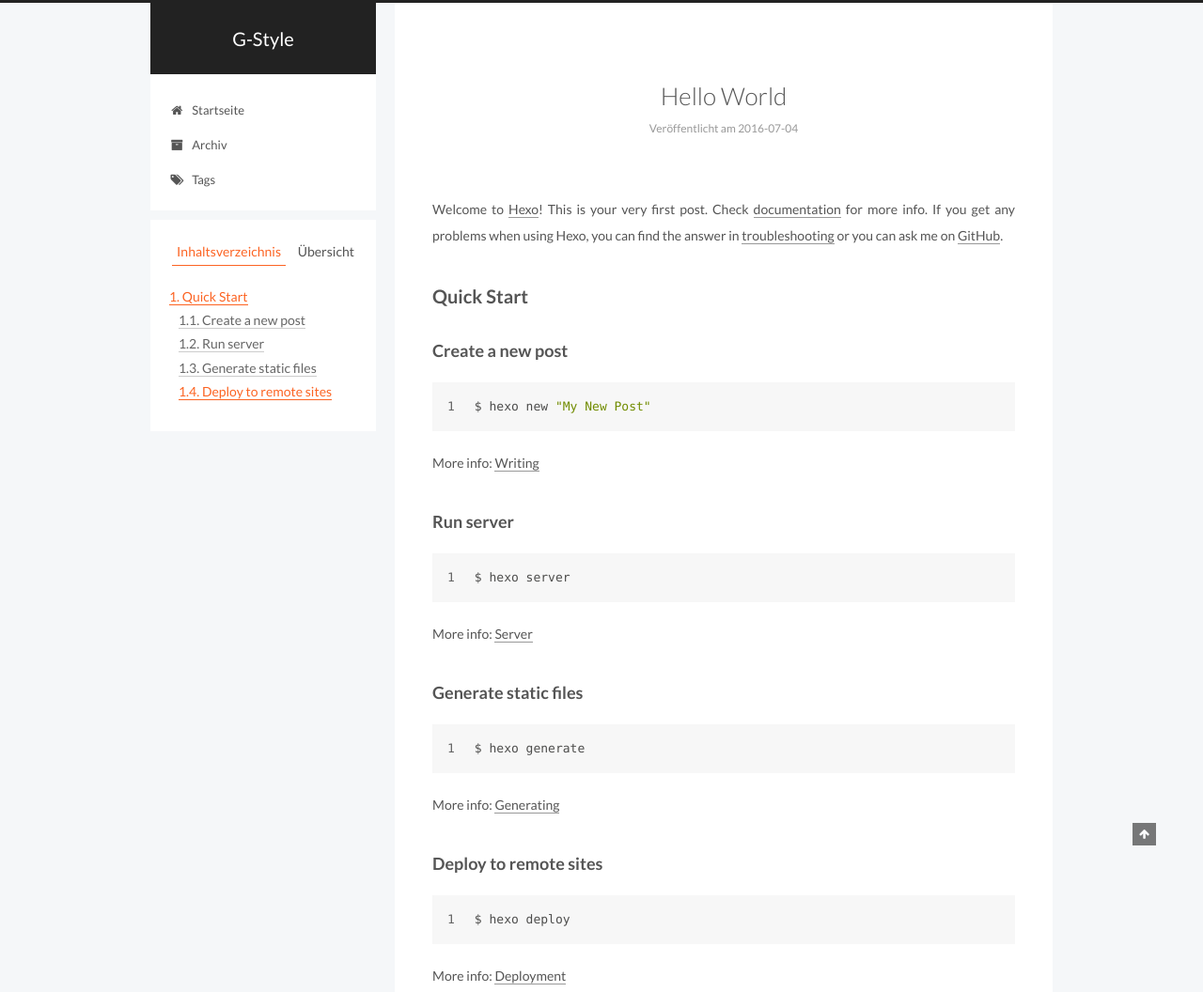
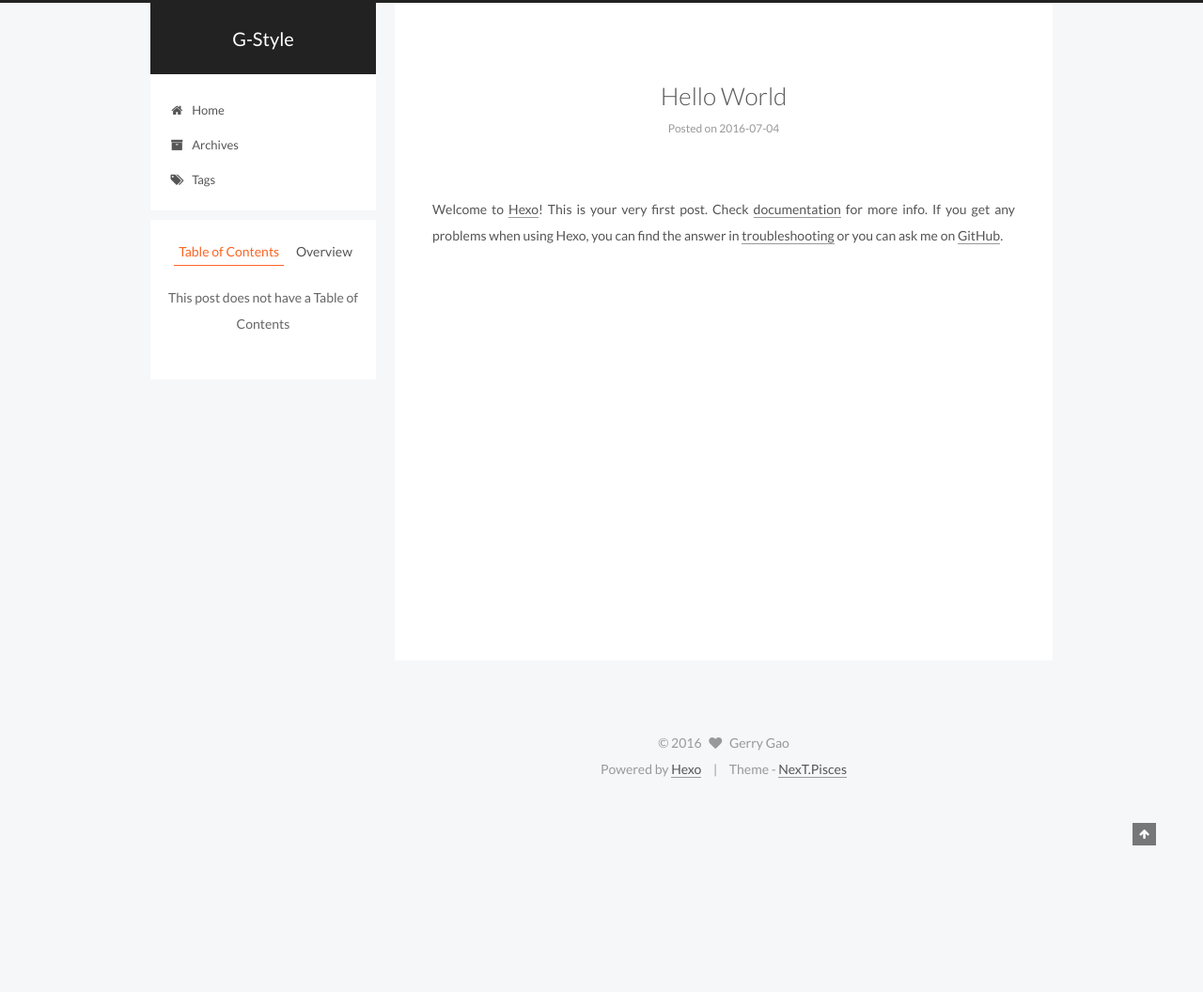
Before and after one commit to mlgmlg103/g-style.github.com, a plain HTML site: page 2016/07/04/hello-world/index.html in a window 1280 px wide. Shown: the top 1056 px of the page at 94% size. After the commit the page ends 853 px from the top, so only its background shows below. Drawn offline with Linux system fonts and the light colour scheme.

Commit message:
Site updated: 2016-07-04 10:56:32

```diff
--- a/2016/07/04/hello-world/index.html
+++ b/2016/07/04/hello-world/index.html
@@ -84,19 +84,16 @@
 
 
 
-<meta name="description" content="Welcome to Hexo! This is your very first post. Check documentation for more info. If you get any problems when using Hexo, you can find the answer in troubleshooting or you can ask me on GitHub.
-Quick">
+<meta name="description" content="Welcome to Hexo! This is your very first post. Check documentation for more info. If you get any problems when using Hexo, you can find the answer in troubleshooting or you can ask me on GitHub.">
 <meta property="og:type" content="article">
 <meta property="og:title" content="Hello World">
 <meta property="og:url" content="http://yoursite.com/2016/07/04/hello-world/index.html">
 <meta property="og:site_name" content="G-Style">
-<meta property="og:description" content="Welcome to Hexo! This is your very first post. Check documentation for more info. If you get any problems when using Hexo, you can find the answer in troubleshooting or you can ask me on GitHub.
-Quick">
-<meta property="og:updated_time" content="2016-07-04T12:29:17.000Z">
+<meta property="og:description" content="Welcome to Hexo! This is your very first post. Check documentation for more info. If you get any problems when using Hexo, you can find the answer in troubleshooting or you can ask me on GitHub.">
+<meta property="og:updated_time" content="2016-07-04T14:56:21.000Z">
 <meta name="twitter:card" content="summary">
 <meta name="twitter:title" content="Hello World">
-<meta name="twitter:description" content="Welcome to Hexo! This is your very first post. Check documentation for more info. If you get any problems when using Hexo, you can find the answer in troubleshooting or you can ask me on GitHub.
-Quick">
+<meta name="twitter:description" content="Welcome to Hexo! This is your very first post. Check documentation for more info. If you get any problems when using Hexo, you can find the answer in troubleshooting or you can ask me on GitHub.">
 
 
 
@@ -177,7 +174,7 @@
 
               <i class="menu-item-icon fa fa-fw fa-home"></i> <br />
 
-            Startseite
+            Home
           </a>
         </li>
 
@@ -187,7 +184,7 @@
 
               <i class="menu-item-icon fa fa-fw fa-archive"></i> <br />
 
-            Archiv
+            Archives
           </a>
         </li>
 
@@ -250,7 +247,7 @@
             <span class="post-meta-item-icon">
               <i class="fa fa-calendar-o"></i>
             </span>
-            <span class="post-meta-item-text">Veröffentlicht am</span>
+            <span class="post-meta-item-text">Posted on</span>
             <time itemprop="dateCreated" datetime="2016-07-04T08:29:17-04:00" content="2016-07-04">
               2016-07-04
             </time>
@@ -280,14 +277,6 @@
 
 
         <p>Welcome to <a href="https://hexo.io/" target="_blank" rel="external">Hexo</a>! This is your very first post. Check <a href="https://hexo.io/docs/" target="_blank" rel="external">documentation</a> for more info. If you get any problems when using Hexo, you can find the answer in <a href="https://hexo.io/docs/troubleshooting.html" target="_blank" rel="external">troubleshooting</a> or you can ask me on <a href="https://github.com/hexojs/hexo/issues" target="_blank" rel="external">GitHub</a>.</p>
-<h2 id="Quick-Start"><a href="#Quick-Start" class="headerlink" title="Quick Start"></a>Quick Start</h2><h3 id="Create-a-new-post"><a href="#Create-a-new-post" class="headerlink" title="Create a new post"></a>Create a new post</h3><figure class="highlight bash"><table><tr><td class="gutter"><pre><div class="line">1</div></pre></td><td class="code"><pre><div class="line">$ hexo new <span class="string">"My New Post"</span></div></pre></td></tr></table></figure>
-<p>More info: <a href="https://hexo.io/docs/writing.html" target="_blank" rel="external">Writing</a></p>
-<h3 id="Run-server"><a href="#Run-server" class="headerlink" title="Run server"></a>Run server</h3><figure class="highlight bash"><table><tr><td class="gutter"><pre><div class="line">1</div></pre></td><td class="code"><pre><div class="line">$ hexo server</div></pre></td></tr></table></figure>
-<p>More info: <a href="https://hexo.io/docs/server.html" target="_blank" rel="external">Server</a></p>
-<h3 id="Generate-static-files"><a href="#Generate-static-files" class="headerlink" title="Generate static files"></a>Generate static files</h3><figure class="highlight bash"><table><tr><td class="gutter"><pre><div class="line">1</div></pre></td><td class="code"><pre><div class="line">$ hexo generate</div></pre></td></tr></table></figure>
-<p>More info: <a href="https://hexo.io/docs/generating.html" target="_blank" rel="external">Generating</a></p>
-<h3 id="Deploy-to-remote-sites"><a href="#Deploy-to-remote-sites" class="headerlink" title="Deploy to remote sites"></a>Deploy to remote sites</h3><figure class="highlight bash"><table><tr><td class="gutter"><pre><div class="line">1</div></pre></td><td class="code"><pre><div class="line">$ hexo deploy</div></pre></td></tr></table></figure>
-<p>More info: <a href="https://hexo.io/docs/deployment.html" target="_blank" rel="external">Deployment</a></p>
 
 
     </div>
@@ -353,10 +342,10 @@
 
         <ul class="sidebar-nav motion-element">
           <li class="sidebar-nav-toc sidebar-nav-active" data-target="post-toc-wrap" >
-            Inhaltsverzeichnis
+            Table of Contents
           </li>
           <li class="sidebar-nav-overview" data-target="site-overview">
-            Übersicht
+            Overview
           </li>
         </ul>
 
@@ -373,7 +362,7 @@
           <div class="site-state-item site-state-posts">
             <a href="/g-style.github.com/archives">
               <span class="site-state-item-count">1</span>
-              <span class="site-state-item-name">Artikel</span>
+              <span class="site-state-item-name">posts</span>
             </a>
           </div>
 
@@ -404,7 +393,7 @@
 
 
 
-              <div class="post-toc-content"><ol class="nav"><li class="nav-item nav-level-2"><a class="nav-link" href="#Quick-Start"><span class="nav-number">1.</span> <span class="nav-text">Quick Start</span></a><ol class="nav-child"><li class="nav-item nav-level-3"><a class="nav-link" href="#Create-a-new-post"><span class="nav-number">1.1.</span> <span class="nav-text">Create a new post</span></a></li><li class="nav-item nav-level-3"><a class="nav-link" href="#Run-server"><span class="nav-number">1.2.</span> <span class="nav-text">Run server</span></a></li><li class="nav-item nav-level-3"><a class="nav-link" href="#Generate-static-files"><span class="nav-number">1.3.</span> <span class="nav-text">Generate static files</span></a></li><li class="nav-item nav-level-3"><a class="nav-link" href="#Deploy-to-remote-sites"><span class="nav-number">1.4.</span> <span class="nav-text">Deploy to remote sites</span></a></li></ol></li></ol></div>
+              <p class="post-toc-empty">This post does not have a Table of Contents</p>
 
           </div>
         </section>
@@ -431,7 +420,7 @@
 </div>
 
 <div class="powered-by">
-  Erstellt mit  <a class="theme-link" href="http://hexo.io">Hexo</a>
+  Powered by <a class="theme-link" href="http://hexo.io">Hexo</a>
 </div>
 
 <div class="theme-info">
--- a/css/main.css
+++ b/css/main.css
@@ -1549,7 +1549,7 @@
   width: 4px;
   height: 4px;
   border-radius: 50%;
-  background: #ffa738;
+  background: #ff94f6;
 }
 .links-of-blogroll {
   font-size: 13px;
```
Also changed, not shown: archives/2016/07/index.html (+6 -6 lines), archives/2016/index.html (+6 -6 lines), archives/index.html (+6 -6 lines), index.html (+5 -13 lines).
